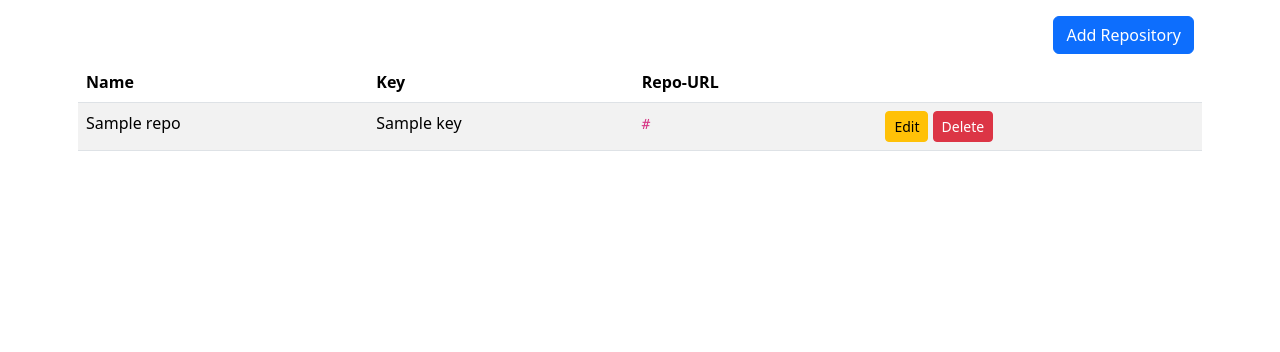
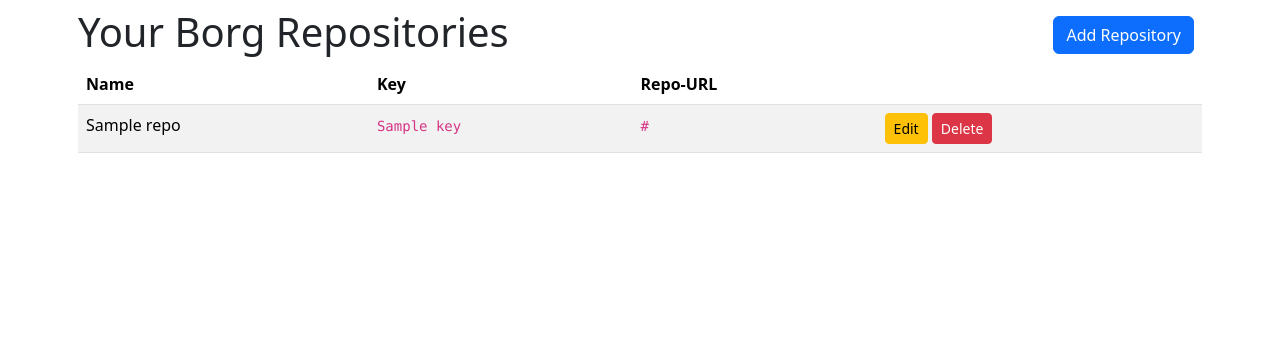
Before and after one commit to deluxe2/community-backup, a Django app: template community_backup/webui/templates/borg_list.html in a window 1280 px wide. Shown: the part 72-424 px from the top of the page. Run offline with Django 5.2, Linux system fonts and the light colour scheme; the template is opened without the code that fills it: most values are stand-ins (such as "Sample title", 1, 10 or a date in 2020); parts of the project's set-up code (start-up, migrations or seed data) failed here and were passed over.

Commit message:
cleaned up the repo table by truncating the pubkey.

```diff
--- a/community_backup/webui/templates/borg_list.html
+++ b/community_backup/webui/templates/borg_list.html
@@ -1,11 +1,13 @@
 {% extends "base.html" %}
 
 {% block content %}
-<div class="d-flex">
+  <div class<div class="d-flex">
+      <h1>Your Borg Repositories</h1>
   <div class="p-2 ms-auto">
     <a class="btn btn-primary" href="{% url 'borg_add' %}" role="button">Add Repository</a>
   </div>
 </div>
+
 
 <table class="table table-striped table-hover">
   <thead>
@@ -18,7 +20,7 @@
 {% for repo in object_list %}
     <tr>
       <td>{{ repo.name }}</td>
-      <td>{{ repo.key }}</td>
+      <td><code>{{ repo.key | truncatechars:40 }}</code></td>
       <td><code>{{ repo.repo_url}}</code></td>
       <td><a href="{% url 'borg_update' pk=repo.pk %}" class="btn btn-warning btn-sm">Edit</a>
       <a href="{% url 'borg_delete' pk=repo.pk %}" class="btn btn-danger btn-sm">Delete</a></td>
@@ -27,4 +29,5 @@
   </tbody>
 </table>
 
+
 {% endblock %}
```
